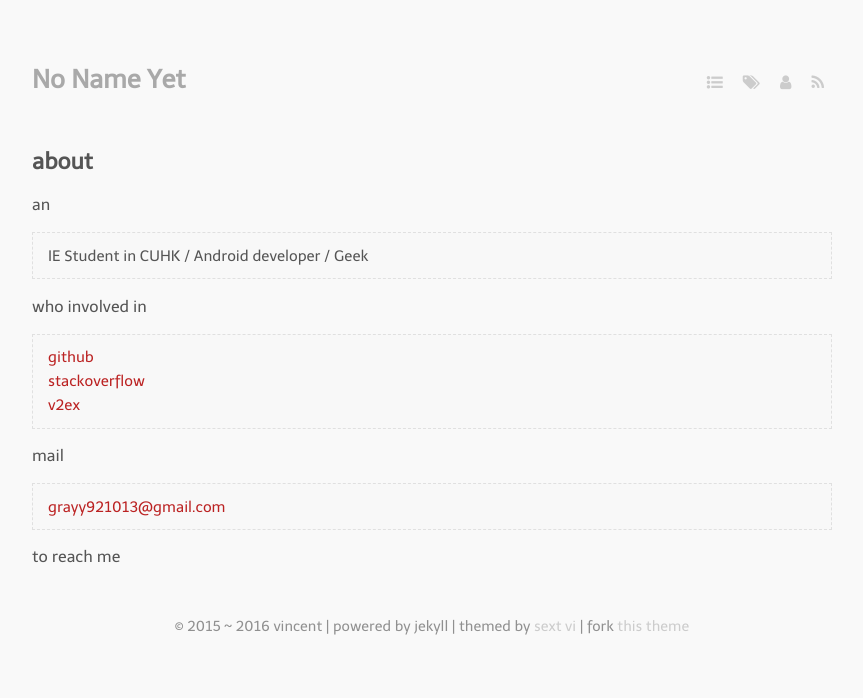
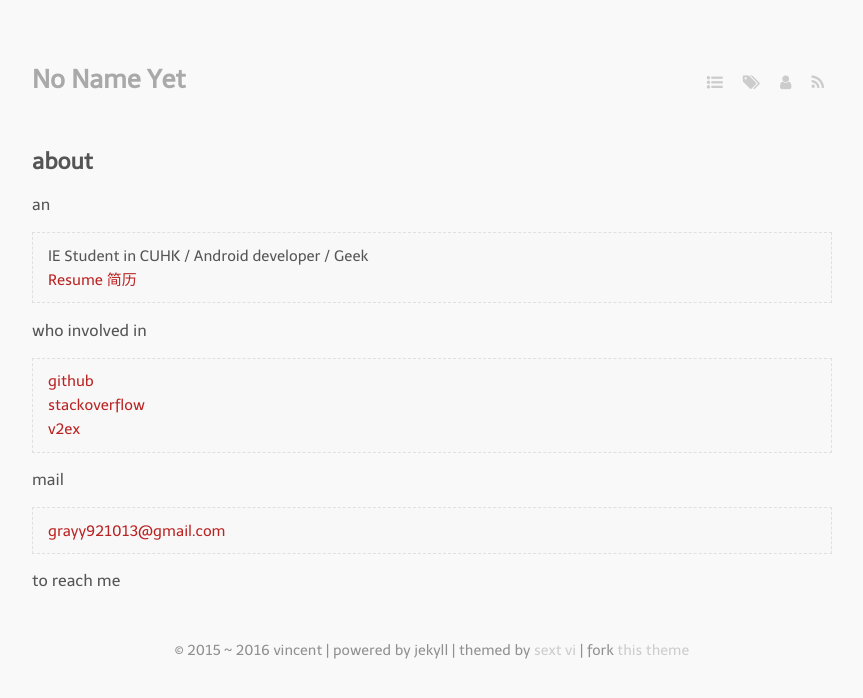
Before and after one commit to grayy921013/grayy921013.github.io, a Jekyll site: the page built from about.markdown, in a window 1280 px wide. Shown: the top 698 px of the page, without its empty margins (208-1071 px from the left). Built offline with Jekyll 4.4.1, drawn with Linux system fonts in a browser that asks for light colours; nearby versions of some CDN libraries; Markdown is read by kramdown in place of the engine named in the settings.

Commit message:
resume added

```diff
--- a/about.markdown
+++ b/about.markdown
@@ -6,6 +6,7 @@ layout: page
 an
 
 > IE Student in CUHK / Android developer / Geek
+> [Resume](media/files/resume.pdf) [简历](media/files/简历.pdf)
 
 who involved in
 
```
Also changed, not shown: 1 other file.
